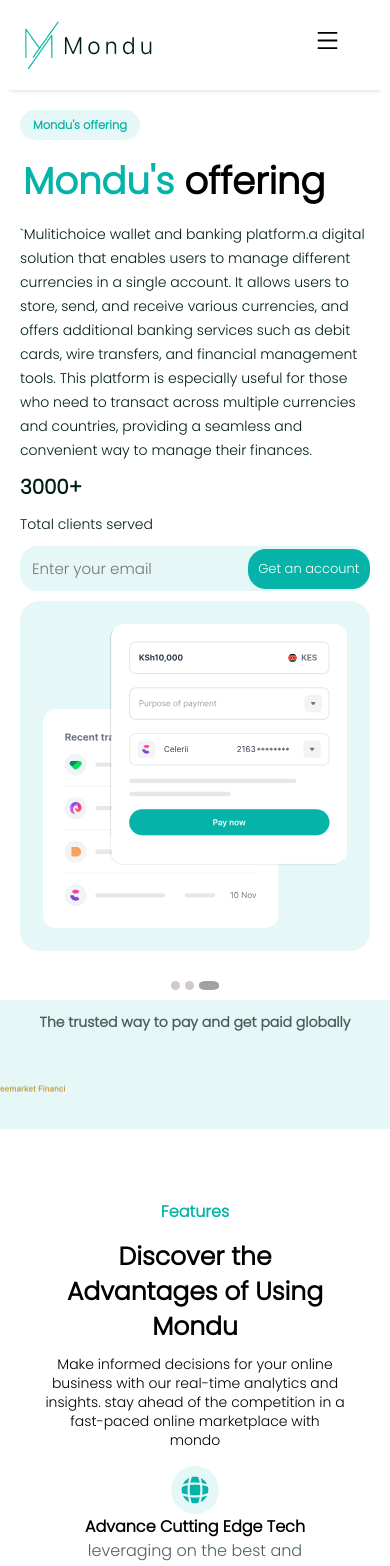
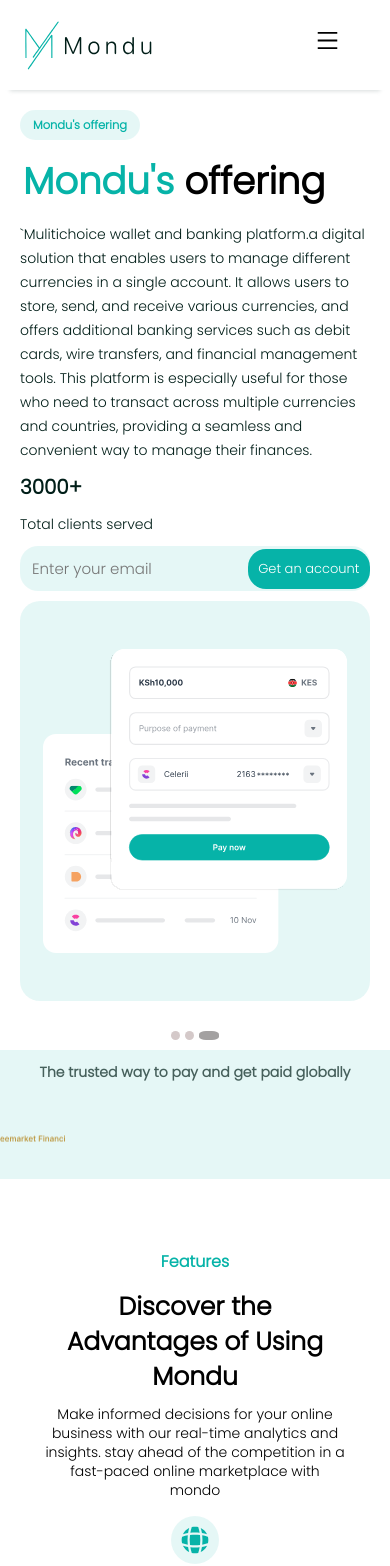
Before and after one commit to PeaceOffiong/Mondu., a React (Create React App) app: page / in a window 390 px wide. Shown: the top 1566 px of the page. Built offline with nearby package versions, Linux system fonts and the light colour scheme; a web font is replaced by a local one.

Commit message:
UI Updates

```diff
--- a/src/styles/home.css
+++ b/src/styles/home.css
@@ -123,6 +123,11 @@
   width: 100%;
 }
 
+@media (max-width: 400px){
+  .home .graph-images {
+    height: 400px;
+  }
+}
 
 
 @media (max-width: 850px) {
```
